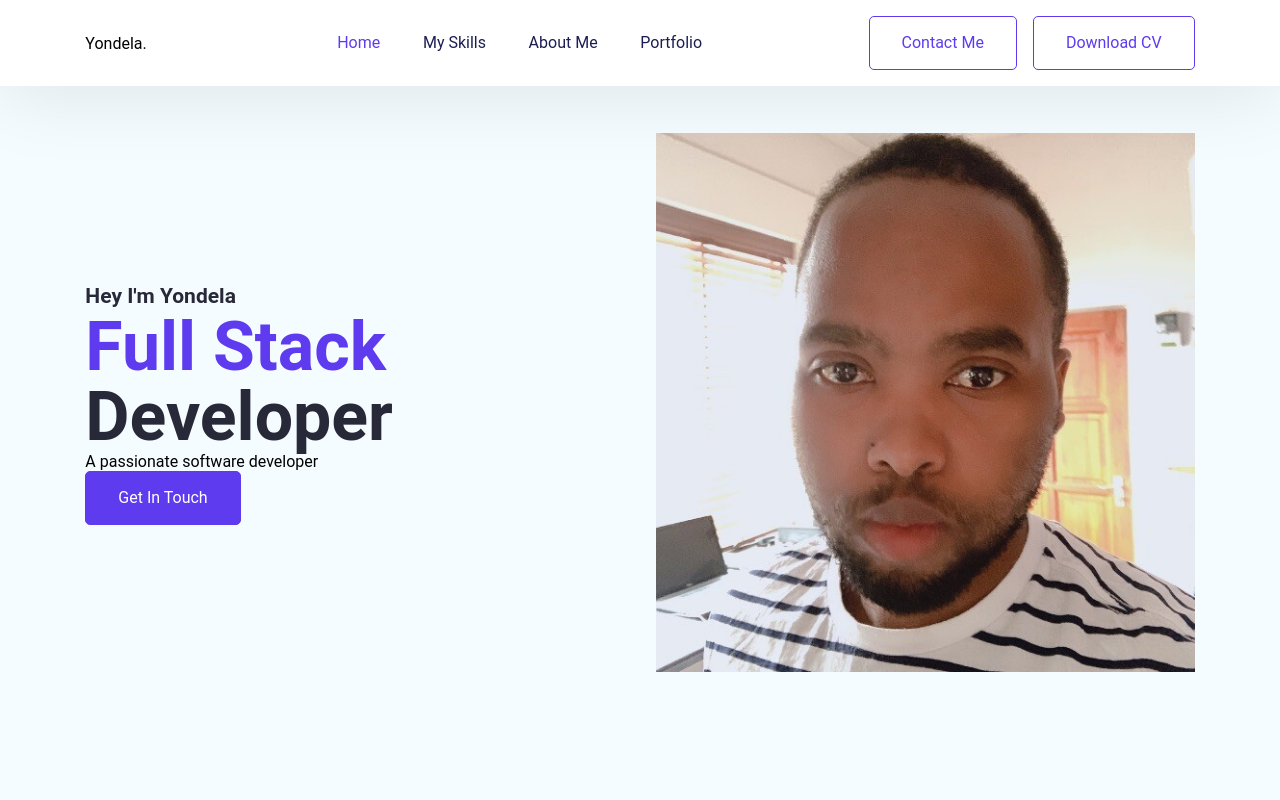
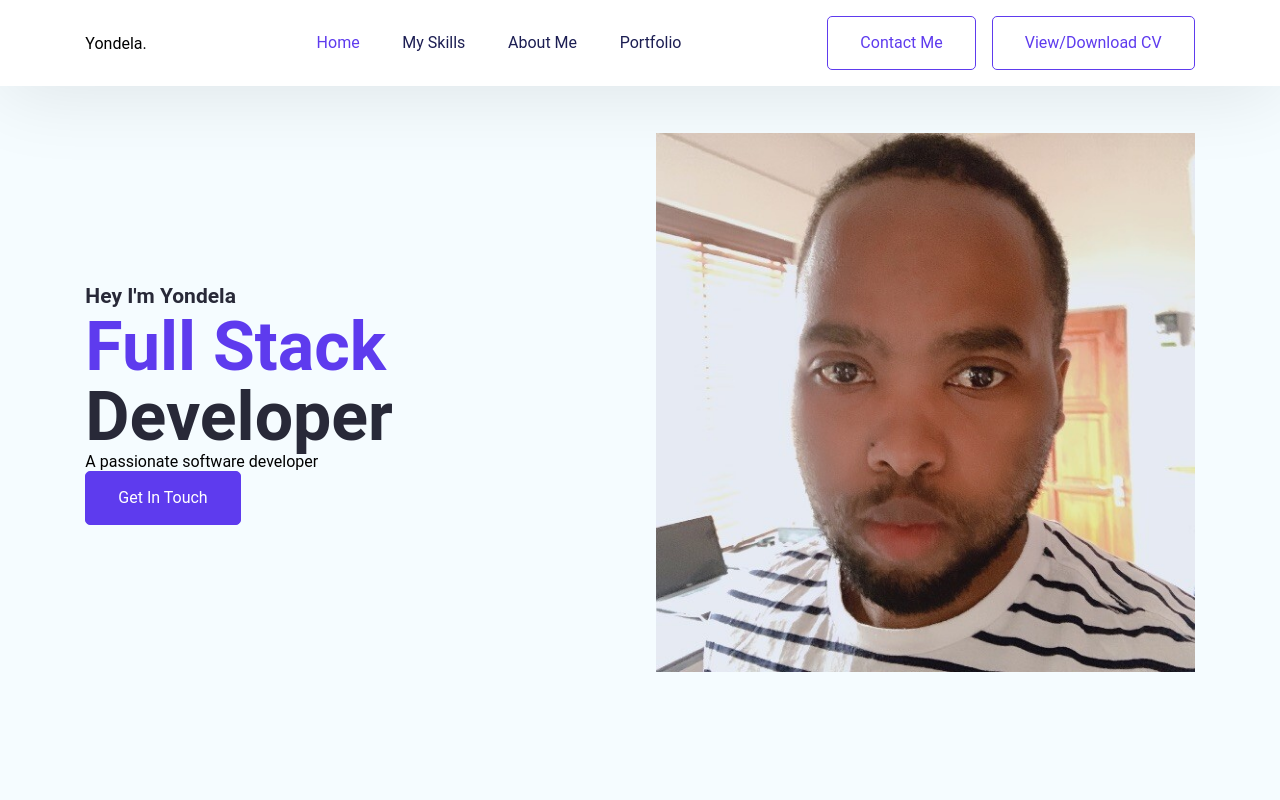
Before and after one commit to Sasayi08/yondela-portfolio, a React (Create React App) app: page / in a window 1280 px wide. Shown: the top 800 px of the page. Built offline with nearby package versions, Linux system fonts and the light colour scheme.

Commit message:
did the View and Download feature

```diff
--- a/package.json
+++ b/package.json
@@ -3,10 +3,11 @@
   "version": "0.1.0",
   "private": true,
   "dependencies": {
+    "node": "^20.16.0",
     "react": "^18.2.0",
     "react-dom": "^18.2.0",
     "react-router-dom": "^6.14.2",
-    "react-scripts": "5.0.1",
+    "react-scripts": "^5.0.1",
     "react-scroll": "^1.8.9",
     "web-vitals": "^2.1.4"
   },
--- a/src/pages/Home/Navbar.jsx
+++ b/src/pages/Home/Navbar.jsx
@@ -114,27 +114,23 @@ function Navbar() {
               activeClass="navbar--active-content"
               spy={true}
               smooth={true}
-              offset={50}
+              offset={0}
               duration={500}
               to="Contact"
               className="btn btn-outline-primary"
             >
               Contact Me
             </Link>
-            <Link
+            <a
               onClick={closeMenu}
-              activeClass="navbar--active-content"
-              spy={true}
-              smooth={true}
-              offset={50}
-              duration={500}
-              to="Contact"
               className="btn btn-outline-primary"
               href={CV}
-              download={"CV"}
+              // download={"CV"}
+              target="_blank"
+              rel="noopener noreferrer"
             >
-              Download CV
-            </Link>
+              View/Download CV
+            </a>
           </div>
         </nav>
       );
```
Also changed, not shown: 1 other file (tests, documents, lock files or other folders).
